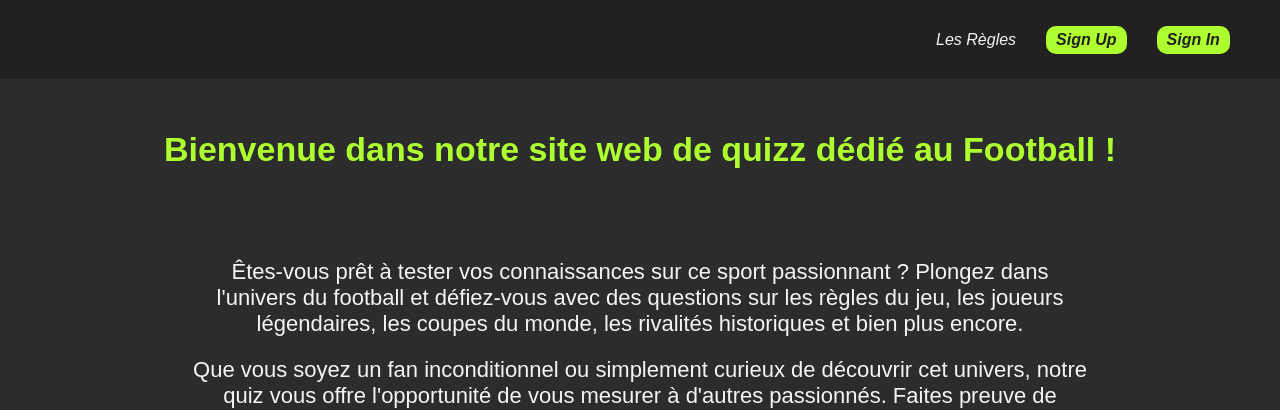
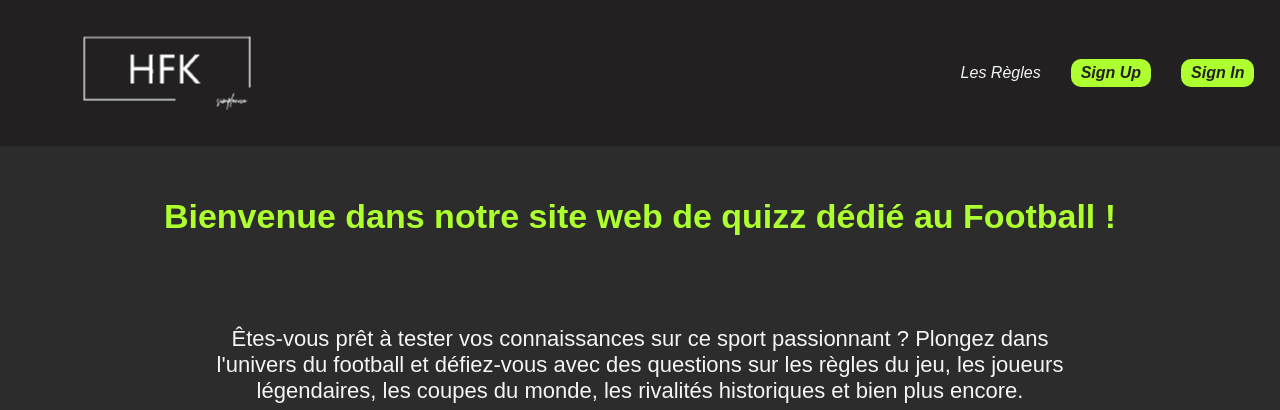
Before and after one commit to hichamzh/Quizz, a PHP site: page /index.php?controller=logo_hfk in a window 1280 px wide. Shown: the top 410 px of the page. Run offline with PHP 8.4, Linux system fonts and the light colour scheme.

Commit message:
logo et navBar

```diff
--- a/app/Composants/nav-bar.css
+++ b/app/Composants/nav-bar.css
@@ -16,9 +16,15 @@ a{
     color: inherit;
 }
 .nav-bar{
+    display: flex;
+    align-items: center;
+    justify-content: space-between;
     width: 100%;
     background: #222021;
-    padding: 2%;
+}
+
+.nav-bar img{
+    transform: scale(0.5);
 }
 .nav-right{
     display: flex;
--- a/app/Composants/nav-bar.php
+++ b/app/Composants/nav-bar.php
@@ -1,5 +1,6 @@
 
 <nav class="nav-bar">
+<img src="./public/Assets/logo_hfk.png" alt="">
         <ul class="nav-right">
             <?php if ($nom_controller !== 'inscription') : ?>
             <li>
```
Also changed, not shown: app/public/Assets/logo_hfk.png (added).
